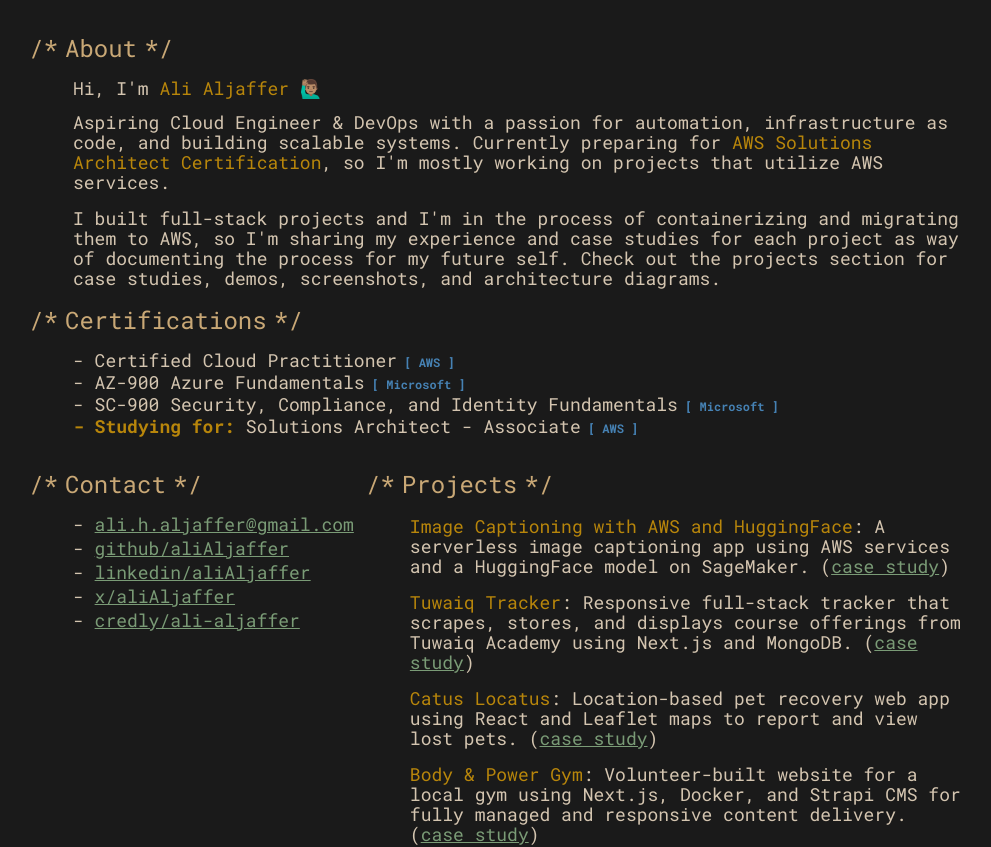
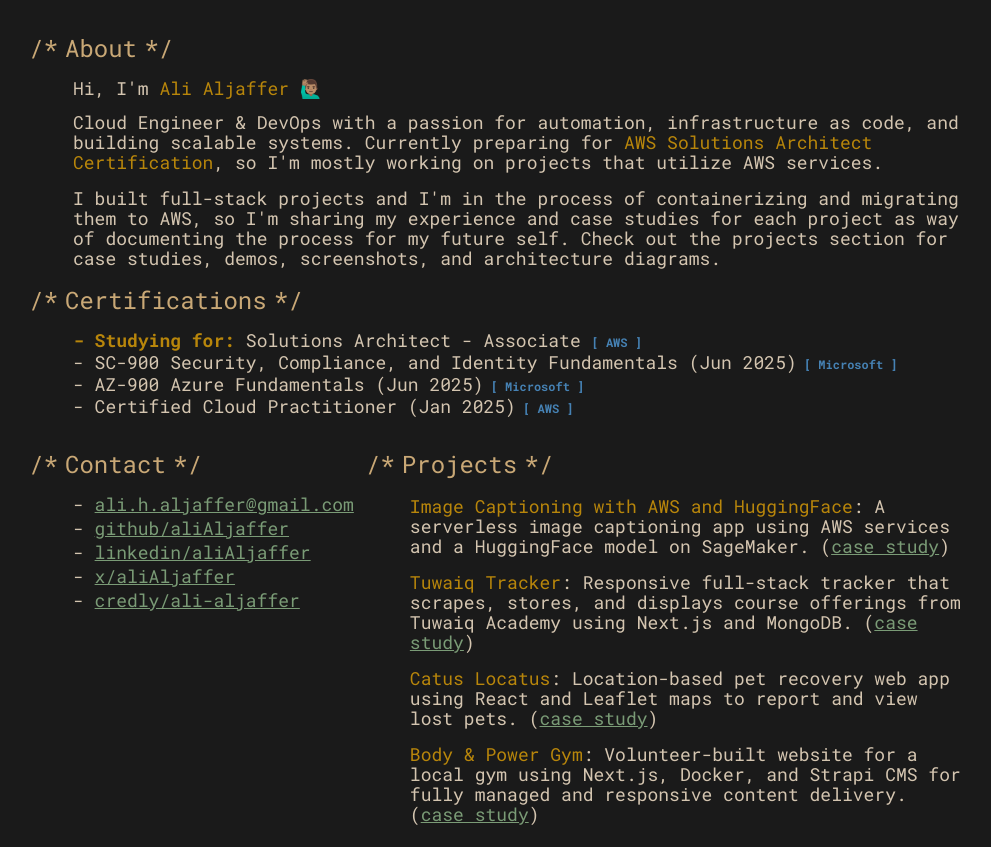
Before and after one commit to aliAljaffer/aliAljaffer.github.io, a Next.js app: page / in a window 1280 px wide. Shown: the top 847 px of the page, without its empty margins (127-1118 px from the left). Built offline with nearby package versions, Linux system fonts and the light colour scheme.

Commit message:
cert order newest->oldest with date

```diff
--- a/src/app/components/CertsList.tsx
+++ b/src/app/components/CertsList.tsx
@@ -7,17 +7,25 @@ export interface Certification {
   certification: string;
   provider: string;
   wip?: boolean;
+  order: number;
+  date: string;
 }
 
 export default function CertsList({ certs, className = "" }: CertsListProps) {
   return (
     <ul className={`ml-6 mt-4 mb-4 md:ml-6 ${className}`}>
-      {certs.map((cert, index) => (
+      {certs
+        .sort((a, b) => b.order - a.order)
+        .map((cert, index) => (
           <li
             key={index}
-          className={`mb-1  ${cert.wip ? "text-terminal-text before:content-['-_Studying_for:_'] before:text-terminal-strong before:font-bold" : "before:content-['-_']"}`}
+            className={`mb-1  ${
+              cert.wip
+                ? "text-terminal-text before:content-['-_Studying_for:_'] before:text-terminal-strong before:font-bold"
+                : "before:content-['-_']"
+            }`}
           >
-          {cert.certification}
+            {cert.certification} {cert.date.length > 0 && `(${cert.date})`}
             <span className="text-xs font-bold text-terminal-highlight select-none">
               {" "}
               [ {cert.provider} ]
--- a/src/app/page.tsx
+++ b/src/app/page.tsx
@@ -40,15 +40,26 @@ const certsData: Certification[] = [
   {
     certification: "Certified Cloud Practitioner",
     provider: "AWS",
+    date: "Jan 2025",
+    order: 1,
   },
-  { certification: "AZ-900 Azure Fundamentals", provider: "Microsoft" },
+  {
+    certification: "AZ-900 Azure Fundamentals",
+    provider: "Microsoft",
+    date: "Jun 2025",
+    order: 2,
+  },
   {
     certification: "SC-900 Security, Compliance, and Identity Fundamentals",
     provider: "Microsoft",
+    date: "Jun 2025",
+    order: 3,
   },
   {
     certification: "Solutions Architect - Associate",
     provider: "AWS",
+    date: "",
+    order: 4,
     wip: true,
   },
 ];
@@ -79,7 +90,7 @@ export default function Home() {
               </strong>
             </p>
             <p className="ml-6 mt-4 mb-4 max-w-[560px] md:max-w-fit leading-5 md:ml-6">
-              Aspiring Cloud Engineer & DevOps with a passion for automation,
+              Cloud Engineer & DevOps with a passion for automation,
               infrastructure as code, and building scalable systems. Currently
               preparing for{" "}
               <strong className="font-normal text-terminal-strong">
```
Lines whose indentation alone changed are shown as unchanged.
